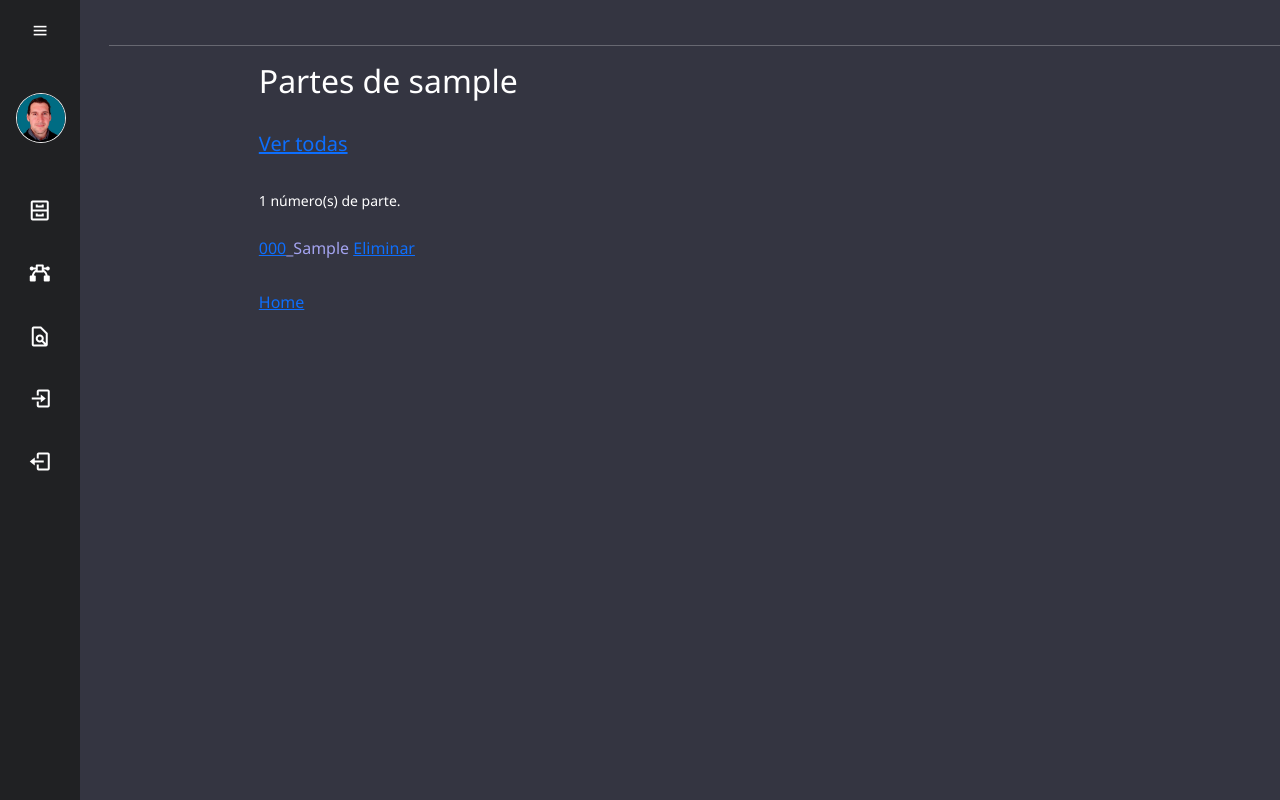
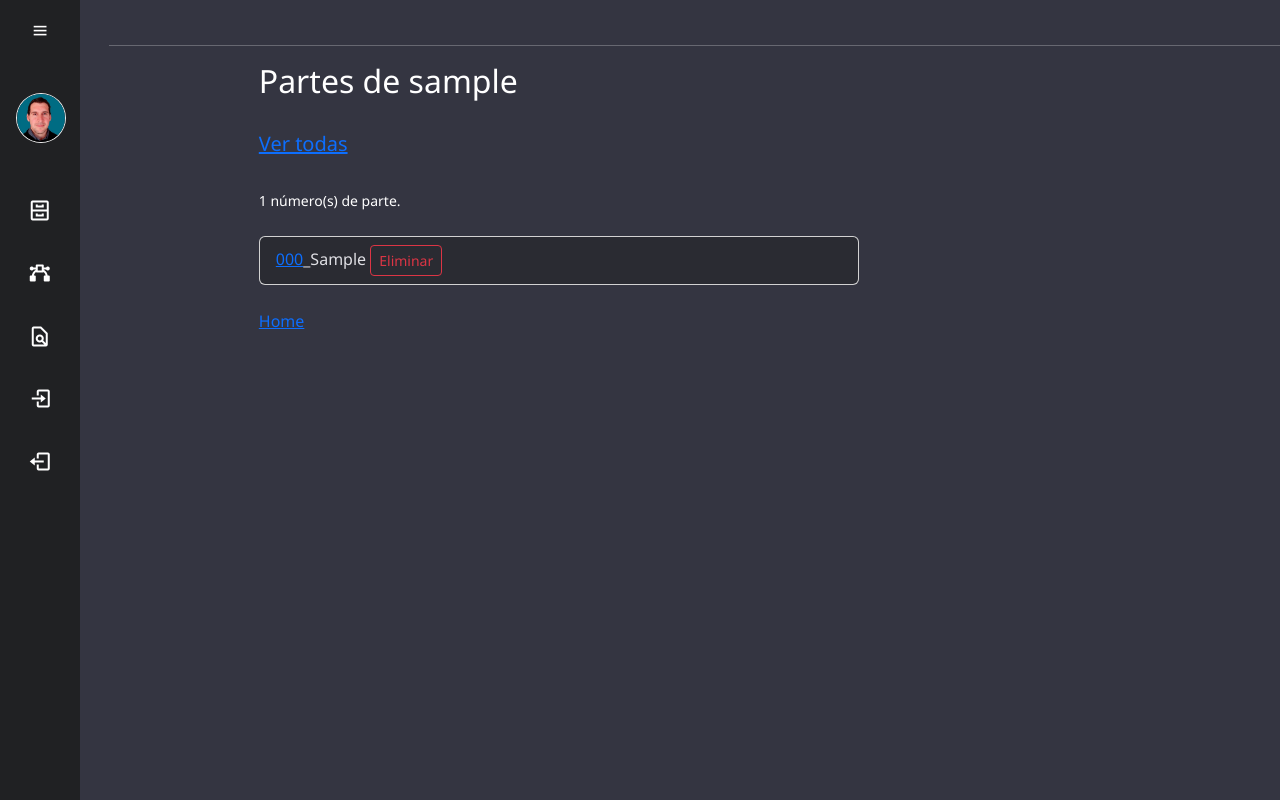
Before and after one commit to arielden/vpmadmin, a Django app: page /partstr/partlist/1/ in a window 1280 px wide; the page is wider, and only the part inside the window is pictured. Run offline with Django 4.2, Linux system fonts and the light colour scheme; a user stored in the database is signed in; tables that the repository leaves empty hold one stand-in row (values such as "Sample post"); some libraries are stand-ins or nearby versions.

Commit message:
working on css

```diff
--- a/partstr/templates/partstr/login_register.html
+++ b/partstr/templates/partstr/login_register.html
@@ -9,13 +9,13 @@
         {% csrf_token %}
         <div class="mb-3">
             <label for="" class="form-label">Nombre de usuario:</label>
-            <input class="form-control type="text" class="form-control" name="username" placeholder="Ingrese su usuario">
+            <input type="text" class="form-control" name="username" placeholder="Ingrese su usuario">
         </div>
         <div class="mb-3">
             <label for="" class="form-label">Contraseña:</label>
             <input type="password" class="form-control" name="password" placeholder="Ingrese su contraseña">
         </div>
-        <button type="submit" class="btn btn-primary">Submit</button>
+        <button type="submit" class="btn btn-primary">Login!</button>
     </form>
     <div><br><hr>
         <a href="{% url 'partstr:home' %}">Home</a>
--- a/partstr/templates/partstr/partlist.html
+++ b/partstr/templates/partstr/partlist.html
@@ -19,15 +19,32 @@
 
     <small>{{ partnumbers_count }} número(s) de parte.</small><br><br>
 
-    {% for part in partnumbers %}
-        <div class="part-container">
-                <a href="{% url 'partstr:partupdate' part.id%}">{{part.partnumber}}</a>_{{part.designation}}
-                <!-- Si el usuario logueado es el resp de las piezas, muestra la opción Delete -->
-                {% if part.resp == request.user %}
-                    <a href="{% url 'partstr:partdelete' part.id%}">Eliminar</a>
-                {% endif %}
-        </div>
-    {% endfor %}
+    <div class="card" style="width: 600px;">
+        <ul class="list-group list-group-flush" >
+            {% for part in partnumbers %}
+                    <li class="list-group-item">
+                        <a href="{% url 'partstr:partupdate' part.id %}">{{ part.partnumber }}</a>_{{ part.designation }}
+                        {% if part.resp == request.user %}
+                            <!-- Delete button here! -->
+                            <a class="btn btn-outline-danger btn-sm" href="{% url 'partstr:partdelete' part.id %}" role="button">Eliminar</a>
+                        {% endif %}
+                    </li>
+            {% endfor %}
+        </ul>
+    </div>
+
+
+
+
+
+
+
+
+
+
+
+
+
     <br>
     <a href="{% url 'partstr:home' %}">Home</a>
 </div>
--- a/static/css/style.css
+++ b/static/css/style.css
@@ -174,13 +174,13 @@ input {
     color:#202123
 }
 
-.main-content .part-container {
-    color: #a3a3ef;
-    height: 30px;
-}
-
 .main-content .central {
     width:80%;
     max-width: 600px;
     margin-left: 150px;
 }
+
+/* Overriding bootstrap parameters */
+.list-group {
+    --bs-list-group-bg: #2a2b32;
+    --bs-list-group-color: #dfdfe4;}
```
Also changed, not shown: partstr/templates/partstr/delete.html (+6 -3 lines), partstr/templates/partstr/login_register copy.html (deleted, +0 -42 lines).
